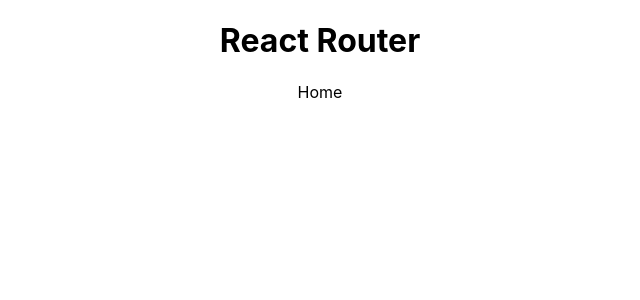
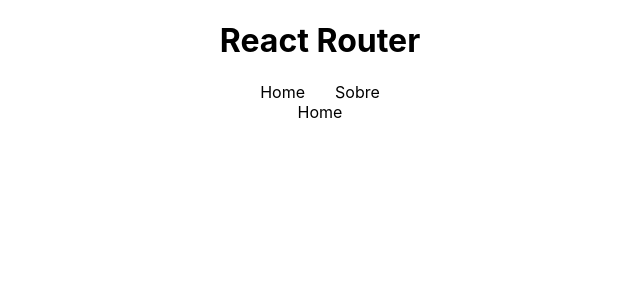
Before and after one commit to diogonoguiera27/react-router-estudos, a React (Create React App) app: page / in a window 1280 px wide. Shown: the top 300 px of the page, without its empty margins (320-960 px from the left). Built offline with nearby package versions, Linux system fonts and the light colour scheme.

Commit message:
Navegação entre Paginas

```diff
--- a/src/App.js
+++ b/src/App.js
@@ -9,11 +9,15 @@
 import Home from './pages/Home';
 import About from './pages/About';
 
+// components
+import Navbar from './components/Navbar';
+
 function App() {
   return (
     <div className="App">
       <h1>React Router</h1>
       <BrowserRouter>
+        <Navbar />
         <Routes>
           <Route path='/' element={<Home/>}/>
           <Route path='/about' element={<About/>}/>
--- /dev/null
+++ b/src/components/Navbar.css
@@ -0,0 +1,20 @@
+nav {
+    diplay: flex;
+    justify-content: center;
+}
+
+nav a {
+    margin: 0 10px;
+    padding: 5px;
+    text-decoration: none;
+    color: #000;
+}
+
+nav a:hover {
+    color: #ccc;
+}
+
+.active {
+    background-color: #ccc;
+    color: #fff;
+}
--- /dev/null
+++ b/src/components/Navbar.js
@@ -0,0 +1,13 @@
+import { Link } from "react-router-dom"
+import "./Navbar.css";
+
+const Navbar = () => {
+  return (
+    <nav>
+        <Link to="/">Home</Link>
+        <Link to="/about">Sobre</Link>
+    </nav>
+  )
+}
+
+export default Navbar
```
